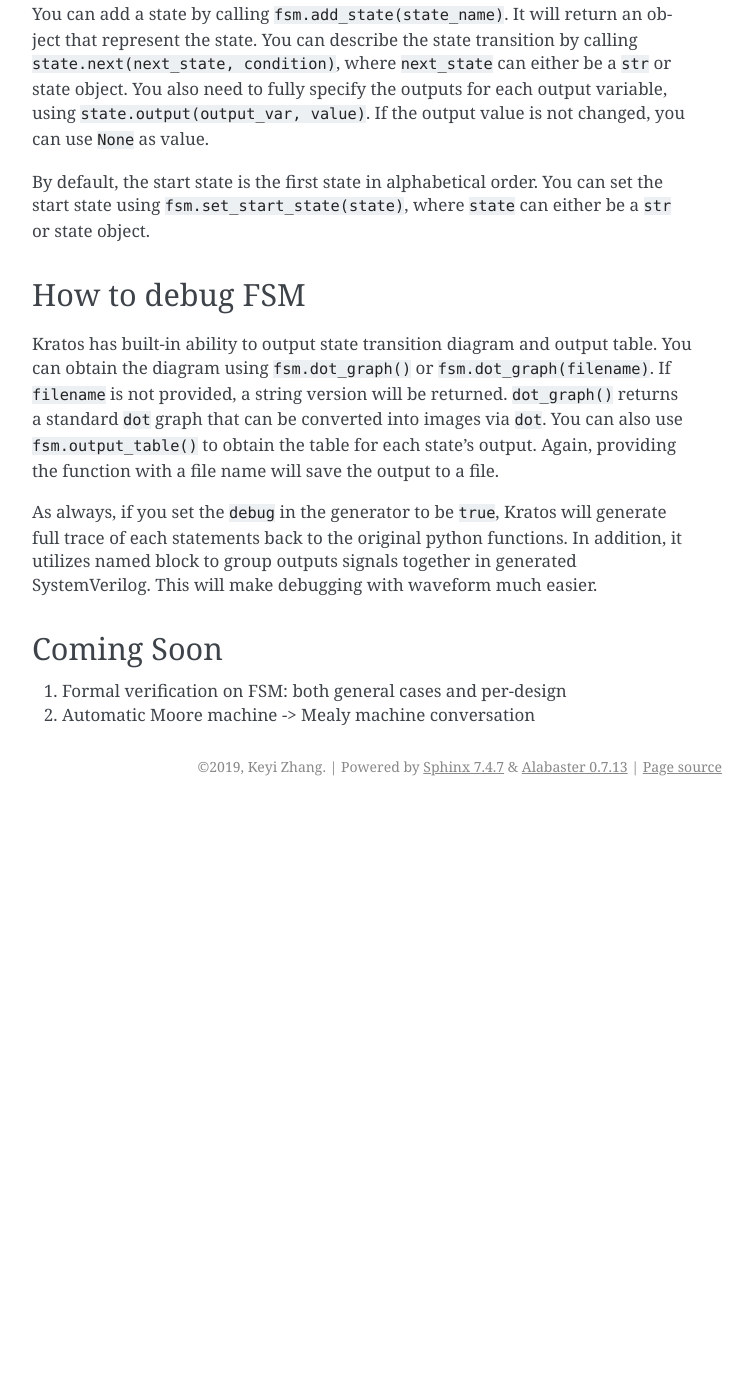
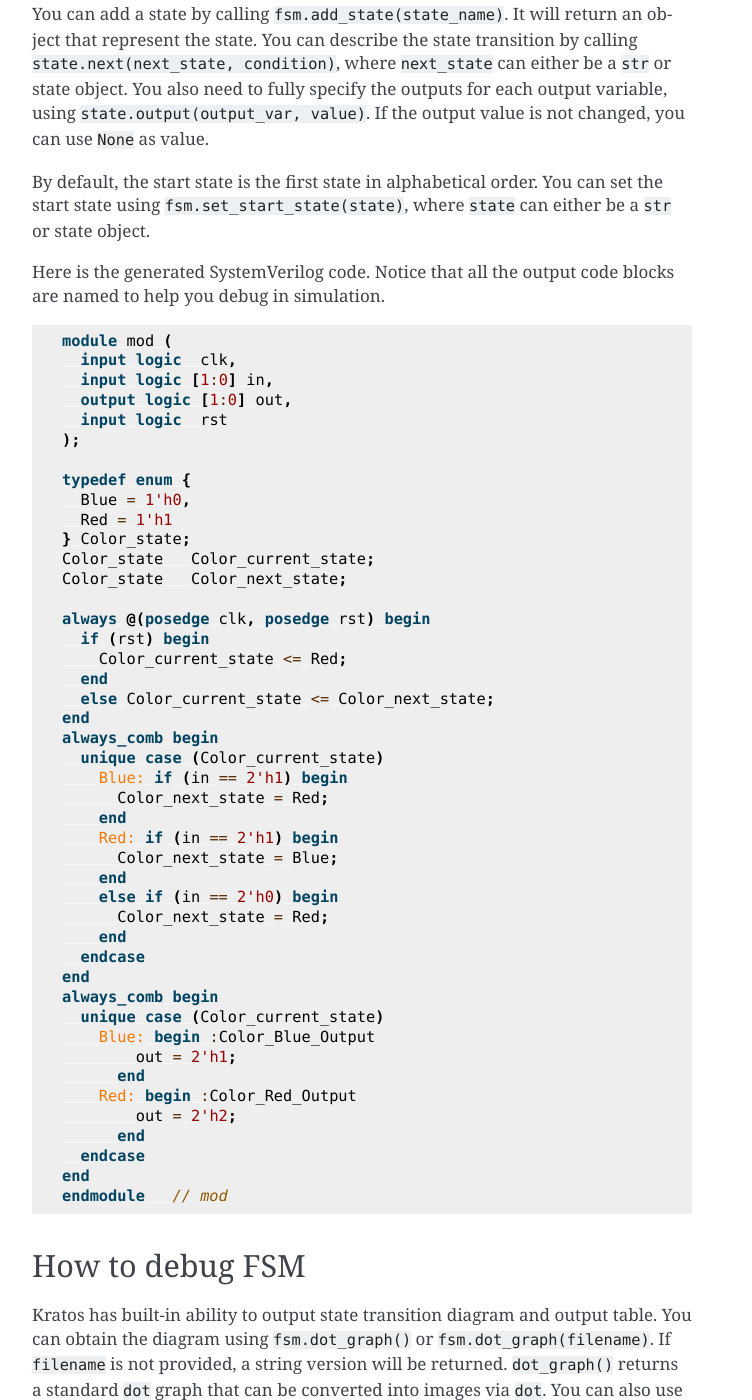
Before and after one commit to Kuree/kratos, a Sphinx documentation site: the page built from docs/advanced/fsm.rst, in a window 1280 px wide and 1400 px high, scrolled down 930 px. Shown: the whole window, without its empty margins (388-1140 px from the left). Built offline with Sphinx 7.4.7, drawn with Linux system fonts in a browser that asks for light colours; before the commit the page ends 1736 px from its top, so only the background shows below that.

Commit message:
add generated sv example in fsm

```diff
--- a/docs/advanced/fsm.rst
+++ b/docs/advanced/fsm.rst
@@ -55,6 +55,57 @@ set the start state using ``fsm.set_start_state(state)``, where ``state`` can
 either be a ``str`` or state object.
 
 
+Here is the generated SystemVerilog code. Notice that all the output code
+blocks are named to help you debug in simulation.
+
+.. code-block:: SystemVerilog
+
+  module mod (
+    input logic  clk,
+    input logic [1:0] in,
+    output logic [1:0] out,
+    input logic  rst
+  );
+
+  typedef enum {
+    Blue = 1'h0,
+    Red = 1'h1
+  } Color_state;
+  Color_state   Color_current_state;
+  Color_state   Color_next_state;
+
+  always @(posedge clk, posedge rst) begin
+    if (rst) begin
+      Color_current_state <= Red;
+    end
+    else Color_current_state <= Color_next_state;
+  end
+  always_comb begin
+    unique case (Color_current_state)
+      Blue: if (in == 2'h1) begin
+        Color_next_state = Red;
+      end
+      Red: if (in == 2'h1) begin
+        Color_next_state = Blue;
+      end
+      else if (in == 2'h0) begin
+        Color_next_state = Red;
+      end
+    endcase
+  end
+  always_comb begin
+    unique case (Color_current_state)
+      Blue: begin :Color_Blue_Output
+          out = 2'h1;
+        end
+      Red: begin :Color_Red_Output
+          out = 2'h2;
+        end
+    endcase
+  end
+  endmodule   // mod
+
+
 How to debug FSM
 ================
 
```
